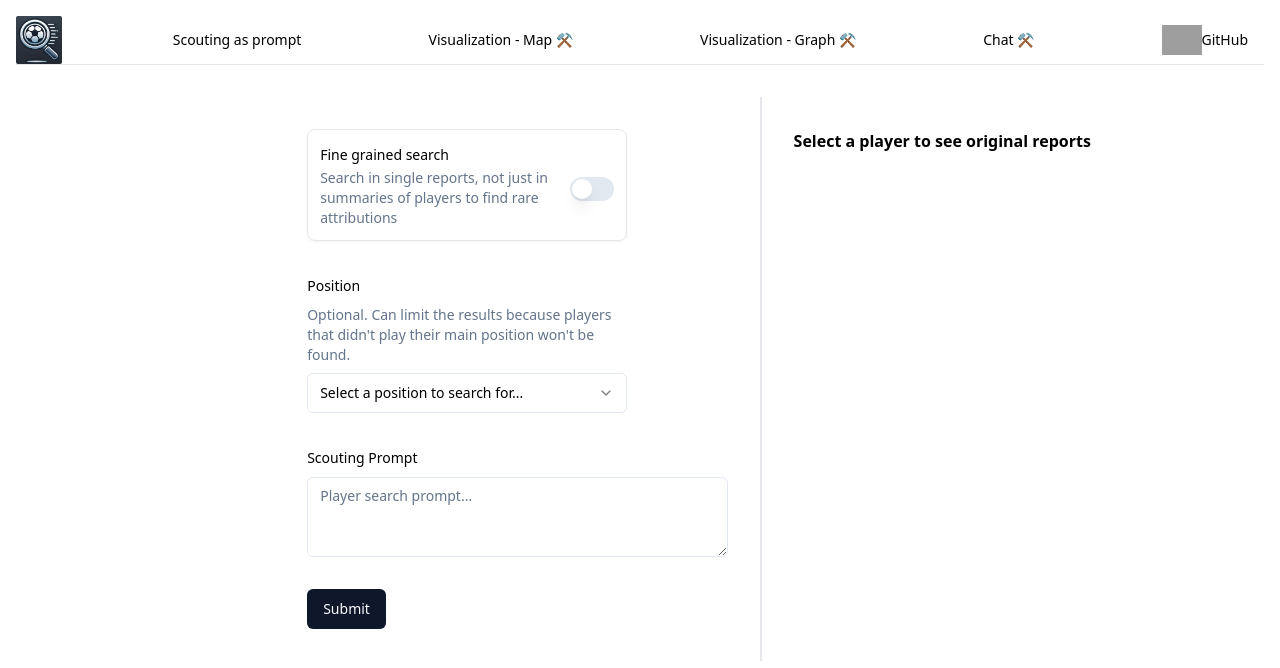
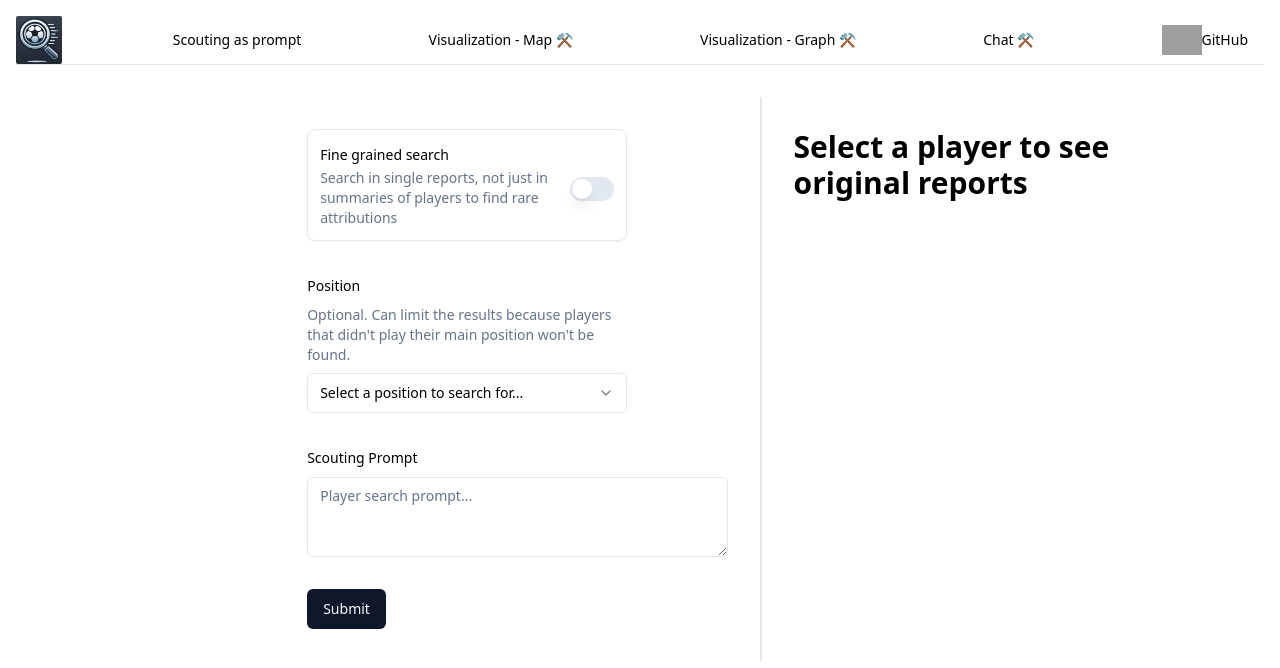
Before and after one commit to bepo1337/scouting-llm-frontend, a React (Vite) app: page / in a window 1280 px wide. Shown: the top 668 px of the page. Built offline with nearby package versions, Linux system fonts and the light colour scheme; grey boxes are pictures that could not be loaded.

Commit message:
update font size

```diff
--- a/src/components/OriginalReports.tsx
+++ b/src/components/OriginalReports.tsx
@@ -21,8 +21,8 @@ function OriginalReports({ reports }: OriginalReportsProps) {
 
     return (
         <>
-        <h3 className='font-bold'>{reports.length == 0 ? "Select a player to see original reports" : "Original reports"}</h3>
-        {reportItems}</>
+            <h1 className='font-bold text-3xl mb-8'>{reports.length == 0 ? "Select a player to see original reports" : "Original reports"}</h1>
+            <div className='flex flex-col space-y-4'>{reportItems}</div></>
     )
 }
 
```
